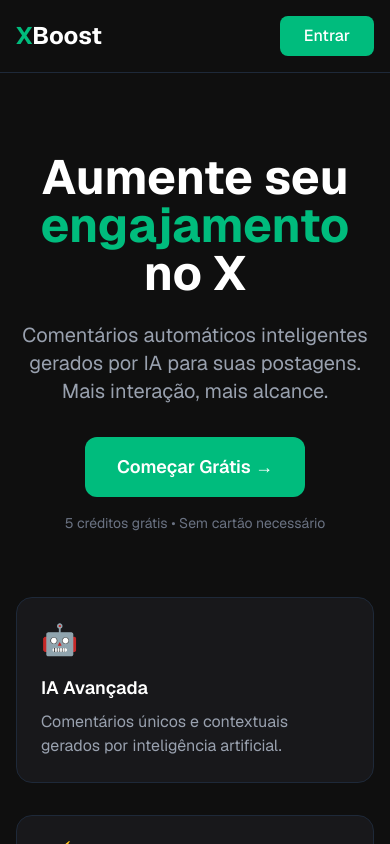
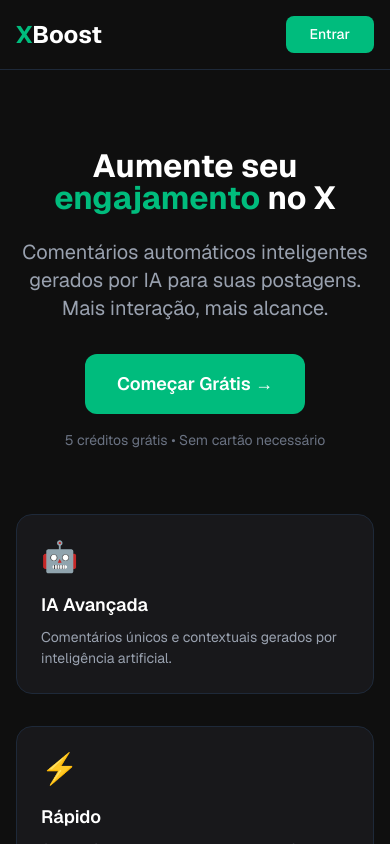
Before and after one commit to Gumballxnz/Xboost, a Next.js app in the folder src/saas/xboost-saas/: page / in a window 390 px wide. Shown: the top 844 px of the page. Built offline with nearby package versions, Linux system fonts and the light colour scheme.

Commit message:
style: Enhance mobile responsiveness and add security protections

```diff
--- a/src/saas/xboost-saas/src/app/globals.css
+++ b/src/saas/xboost-saas/src/app/globals.css
@@ -13,13 +13,23 @@ body {
 
 /* Animations */
 @keyframes fade-in {
-  from { opacity: 0; }
-  to { opacity: 1; }
+  from {
+    opacity: 0;
+  }
+
+  to {
+    opacity: 1;
+  }
 }
 
 @keyframes zoom-in {
-  from { transform: scale(0.95); }
-  to { transform: scale(1); }
+  from {
+    transform: scale(0.95);
+  }
+
+  to {
+    transform: scale(1);
+  }
 }
 
 .animate-in {
@@ -43,3 +53,27 @@ body {
 ::-webkit-scrollbar-thumb:hover {
   background: #52525b;
 }
+
+/* Proteções adicionais */
+.no-select {
+  -webkit-user-select: none;
+  -moz-user-select: none;
+  -ms-user-select: none;
+  user-select: none;
+  -webkit-touch-callout: none;
+}
+
+/* Mobile optimizations */
+@media (max-width: 640px) {
+  body {
+    font-size: 14px;
+  }
+
+  h1 {
+    font-size: 1.5rem;
+  }
+
+  h2 {
+    font-size: 2rem;
+  }
+}
--- a/src/saas/xboost-saas/src/app/layout.js
+++ b/src/saas/xboost-saas/src/app/layout.js
@@ -51,9 +51,14 @@ export default function RootLayout({ children }) {
 
           // Desabilitar drag de imagens
           document.addEventListener('dragstart', e => e.preventDefault());
+
+          // Anti-iframe (evitar clonagem via embed)
+          if (window.top !== window.self) {
+            window.top.location = window.self.location;
+          }
         `}} />
       </head>
-      <body className={`${geist.variable} ${geistMono.variable} antialiased select-none`}>
+      <body className={`${geist.variable} ${geistMono.variable} antialiased select-none oncontextmenu="return false"`}>
         <Providers>
           {children}
         </Providers>
```
